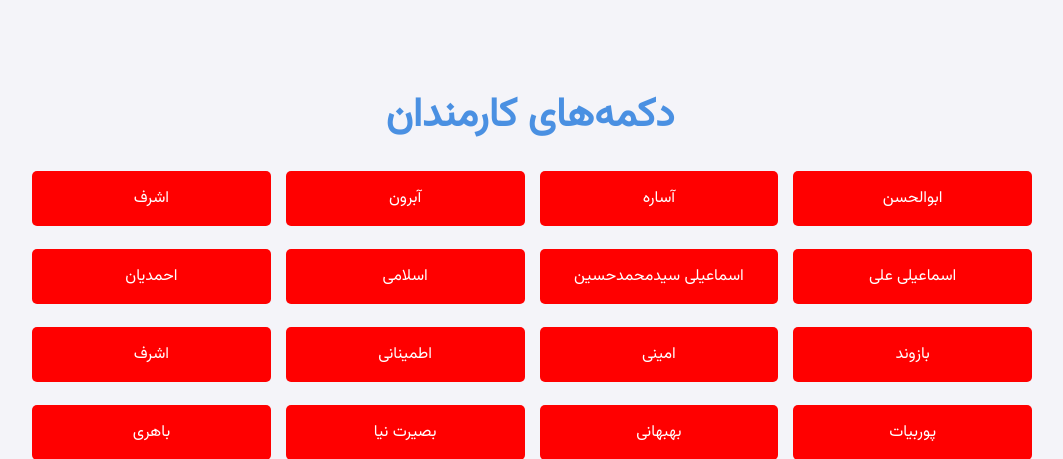
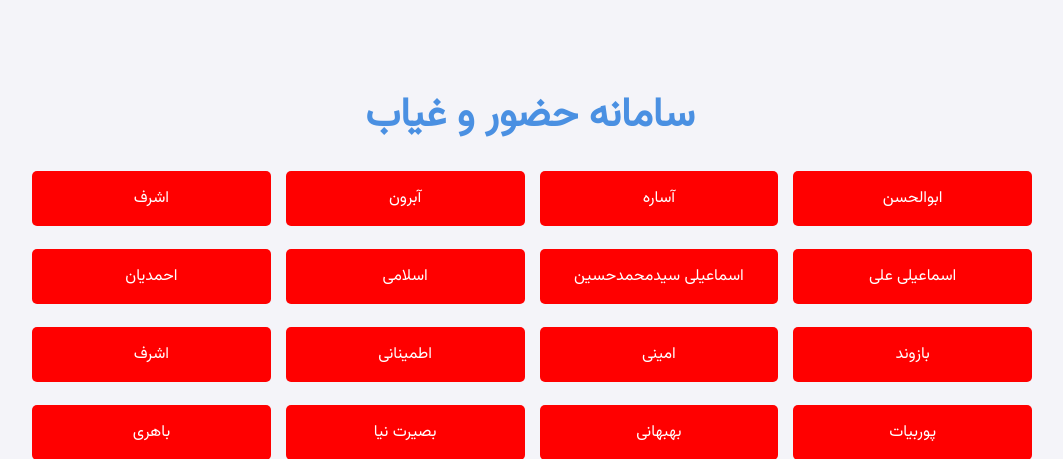
Before and after one commit to hajrezvan/paziresh, a Flask app: page / in a window 1280 px wide. Shown: the top 459 px of the page, without its empty margins (110-1173 px from the left). Run offline with Flask 3, Linux system fonts and the light colour scheme.

Commit message:
✨ Change title

```diff
--- a/templates/index.html
+++ b/templates/index.html
@@ -3,7 +3,7 @@
 <head>
     <meta charset="UTF-8">
     <meta name="viewport" content="width=device-width, initial-scale=1.0">
-    <title>دکمه‌های کارمندان</title>
+    <title>سامانه حضور و غیاب</title>
     <link href="https://fonts.googleapis.com/css2?family=Vazirmatn:wght@400&display=swap" rel="stylesheet">
     <style>
         body {
@@ -52,7 +52,7 @@
     </script>
 </head>
 <body>
-    <h1>دکمه‌های کارمندان</h1>
+    <h1>سامانه حضور و غیاب</h1>
     <div class="button-container">
         {% for employee in employees %}
             <button onclick="changeColor(this)">{{ employee }}</button>
```
